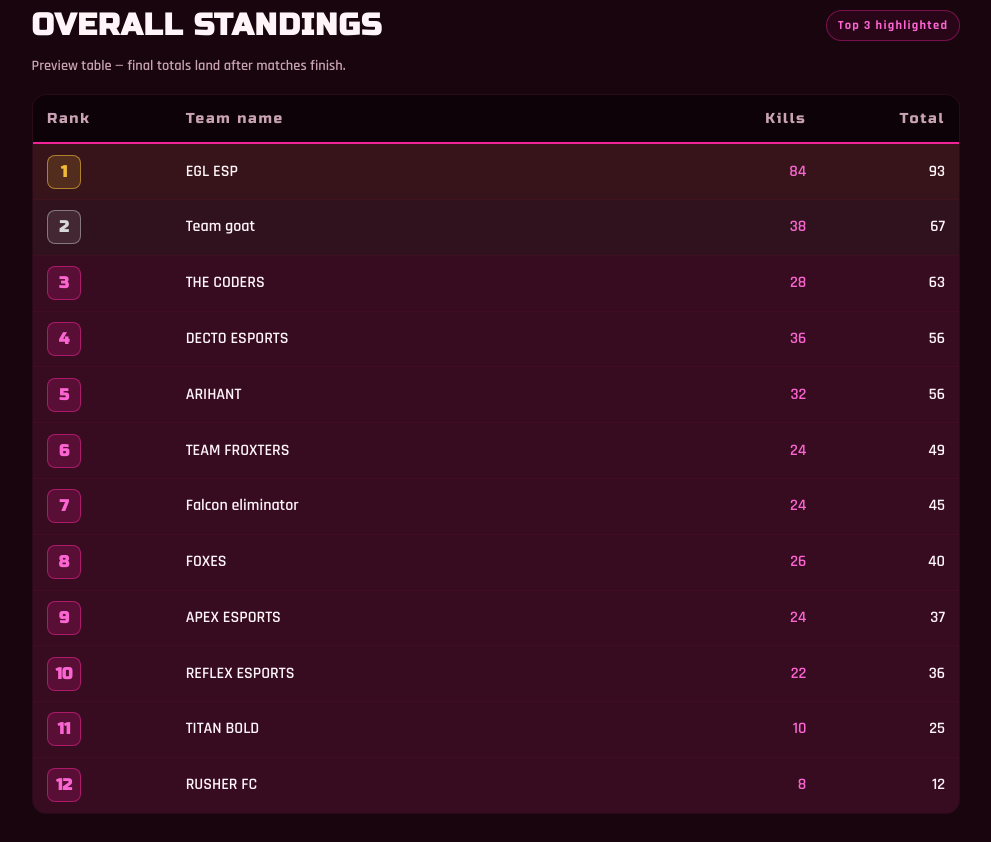
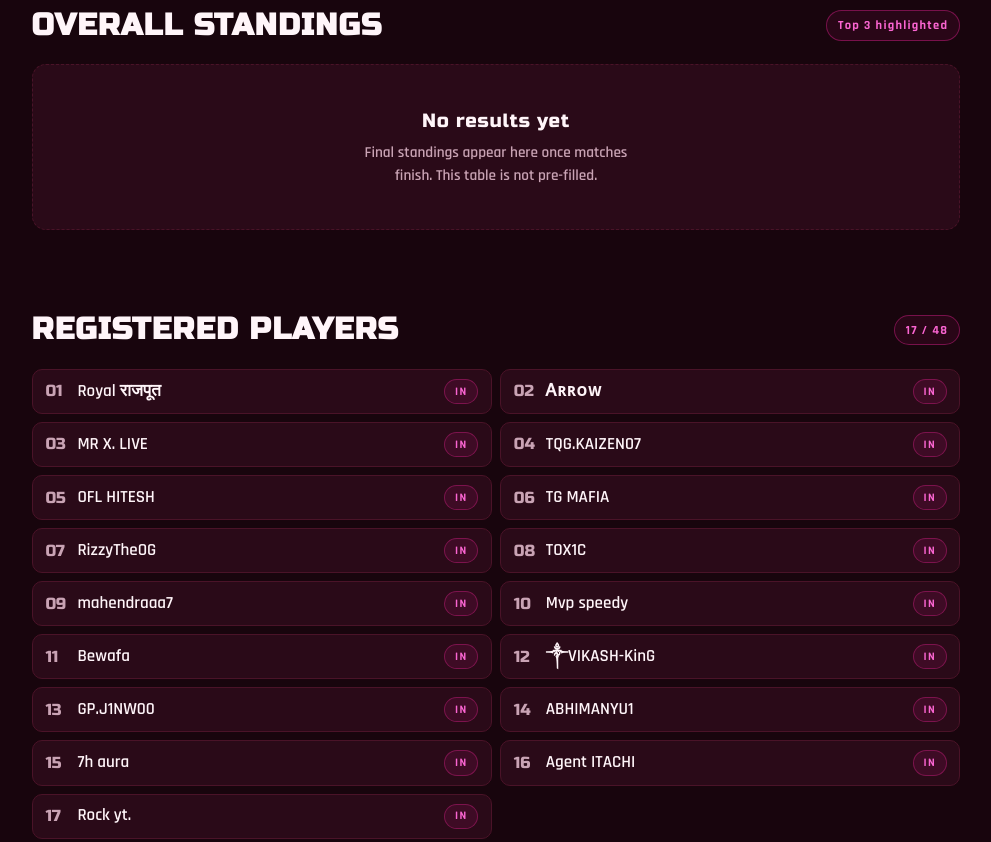
Before and after one commit to JustJayDev/tournament-site, a plain HTML site: page index.html in a window 1280 px wide. Shown: the part 1182-2024 px from the top of the page, without its empty margins (144-1135 px from the left). Drawn offline with Linux system fonts and the light colour scheme.

Commit message:
honesty: remove copied reference standings, show real empty state until matches finish

```diff
--- a/app.js
+++ b/app.js
@@ -8,54 +8,10 @@ const PLAYERS = [
   "GP.J1NW00", "ABHIMANYU1", "7h aura", "Agent ITACHI", "Rock yt."
 ];
 
-/* ---------- standings (from the tournament reference table) ----------
-   Demo values until match results come in. First 3 rows are
-   placeholders — replace with real totals when matches finish. */
-const STANDINGS = [
-  { rank: 1, team: "EGL ESP",     kills: 84, total: 93 },
-  { rank: 2, team: "Team goat",   kills: 38, total: 67 },
-  { rank: 3, team: "THE CODERS",  kills: 28, total: 63 },
-  { rank: 4, team: "DECTO ESPORTS", kills: 36, total: 56 },
-  { rank: 5, team: "ARIHANT",     kills: 32, total: 56 },
-  { rank: 6, team: "TEAM FROXTERS", kills: 24, total: 49 },
-  { rank: 7, team: "Falcon eliminator", kills: 24, total: 45 },
-  { rank: 8, team: "FOXES",       kills: 26, total: 40 },
-  { rank: 9, team: "APEX ESPORTS", kills: 24, total: 37 },
-  { rank: 10, team: "REFLEX ESPORTS", kills: 22, total: 36 },
-  { rank: 11, team: "TITAN BOLD", kills: 10, total: 25 },
-  { rank: 12, team: "RUSHER FC",  kills: 8,  total: 12 }
-];
-
 const MAX_SLOTS = 48;
 const FILLED = PLAYERS.length;
 
 const $ = (id) => document.getElementById(id);
-
-/* ---------- standings table ---------- */
-function renderStandings() {
-  const tbody = $("standings-body");
-  if (!tbody) return;
-  STANDINGS.forEach((t) => {
-    const tr = document.createElement("tr");
-    tr.className = `rank-${Math.min(t.rank, 3)}`;
-    const rank = document.createElement("td");
-    const rankBadge = document.createElement("span");
-    rankBadge.className = "rank-num";
-    rankBadge.textContent = t.rank;
-    rank.appendChild(rankBadge);
-    const team = document.createElement("td");
-    team.textContent = t.team;
-    const kills = document.createElement("td");
-    kills.className = "kills-num";
-    kills.textContent = t.kills;
-    const total = document.createElement("td");
-    total.className = "total-num";
-    total.textContent = t.total;
-    tr.append(rank, team, kills, total);
-    tbody.appendChild(tr);
-  });
-}
-
 /* ---------- player list ---------- */
 function renderPlayers() {
   const list = $("player-list");
@@ -108,7 +64,6 @@ function initRegister() {
 }
 
 document.addEventListener("DOMContentLoaded", () => {
-  renderStandings();
   renderPlayers();
   initSlots();
   initRegister();
--- a/index.html
+++ b/index.html
@@ -108,28 +108,16 @@
       </div>
     </section>
 
-    <!-- standings table -->
+    <!-- standings table (honest empty state) -->
     <section class="standings-section" aria-labelledby="standings-title">
       <div class="wrap">
         <div class="section-head">
           <h2 class="section-title" id="standings-title">Overall Standings</h2>
           <span class="rule-chip">Top 3 highlighted</span>
         </div>
-        <p class="table-note">Preview table — final totals land after matches finish.</p>
-        <div class="table-scroll">
-          <table class="standings-table">
-            <caption class="sr-only">Player standings by rank, kills and total points</caption>
-            <thead>
-              <tr>
-                <th scope="col" class="col-rank">Rank</th>
-                <th scope="col" class="col-team">Team name</th>
-                <th scope="col" class="col-num">Kills</th>
-                <th scope="col" class="col-num">Total</th>
-              </tr>
-            </thead>
-            <tbody id="standings-body">
-            </tbody>
-          </table>
+        <div class="standings-empty">
+          <p class="standings-empty-title">No results yet</p>
+          <p class="standings-empty-sub">Final standings appear here once matches finish. This table is not pre-filled.</p>
         </div>
       </div>
     </section>
--- a/style.css
+++ b/style.css
@@ -312,3 +312,26 @@ tr.rank-3 td { background: rgba(240,35,152,.06); }
   }
   html { scroll-behavior: auto; }
 }
+
+/* ---------- standings empty state ---------- */
+.standings-empty {
+  background: var(--panel);
+  border: 1px dashed var(--panel-line);
+  border-radius: var(--radius);
+  text-align: center;
+  padding: 2.6rem 1.4rem;
+}
+.standings-empty-title {
+  font-family: var(--font-display);
+  font-size: 1.2rem;
+  letter-spacing: .04em;
+  color: var(--paper);
+}
+.standings-empty-sub {
+  margin-top: .4rem;
+  color: var(--muted);
+  font-weight: 600;
+  font-size: .95rem;
+  max-width: 34ch;
+  margin-inline: auto;
+}
```
